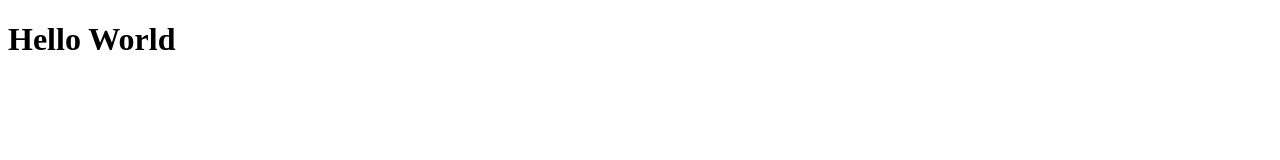
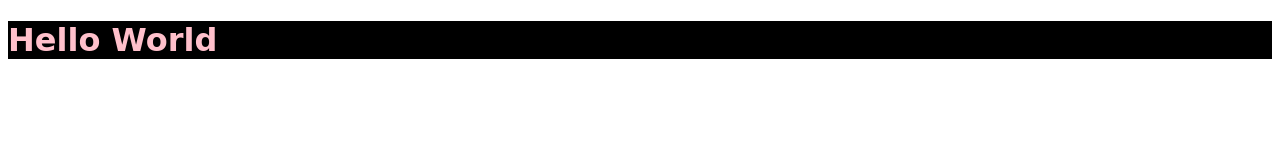
Before and after one commit to manjic-1662782/manjic-1662782.github.io, a plain HTML site: page index.html in a window 1280 px wide. Drawn offline with Linux system fonts and the light colour scheme.

Commit message:
Add files via upload

```diff
--- a/index.html
+++ b/index.html
@@ -2,6 +2,13 @@
 <html>
     <head>
         <title> Hello World</title>
+    <style>
+        h1{
+         color: pink;
+         background:black;
+         font-family: cursive;
+        }
+    </style>
     </head>
     <body>
         <h1>Hello World</h1>
```
